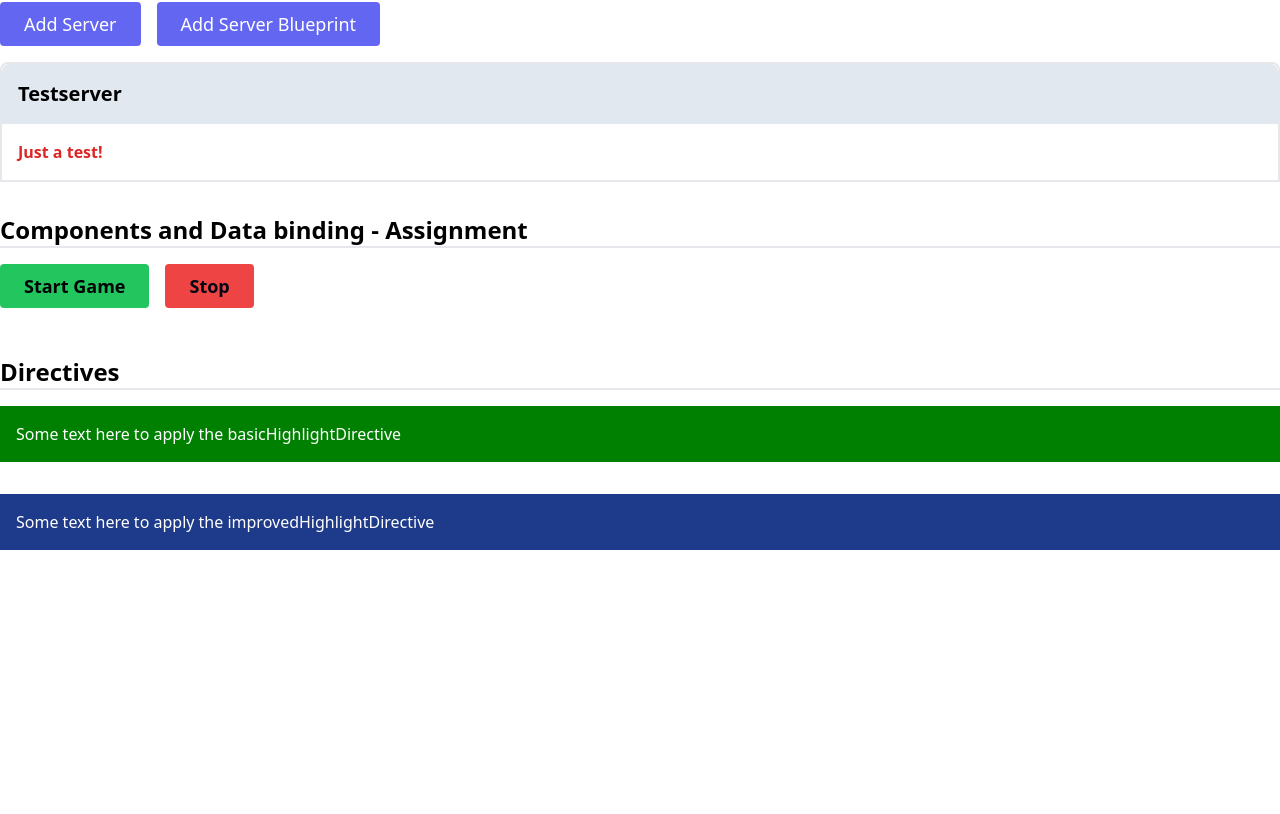
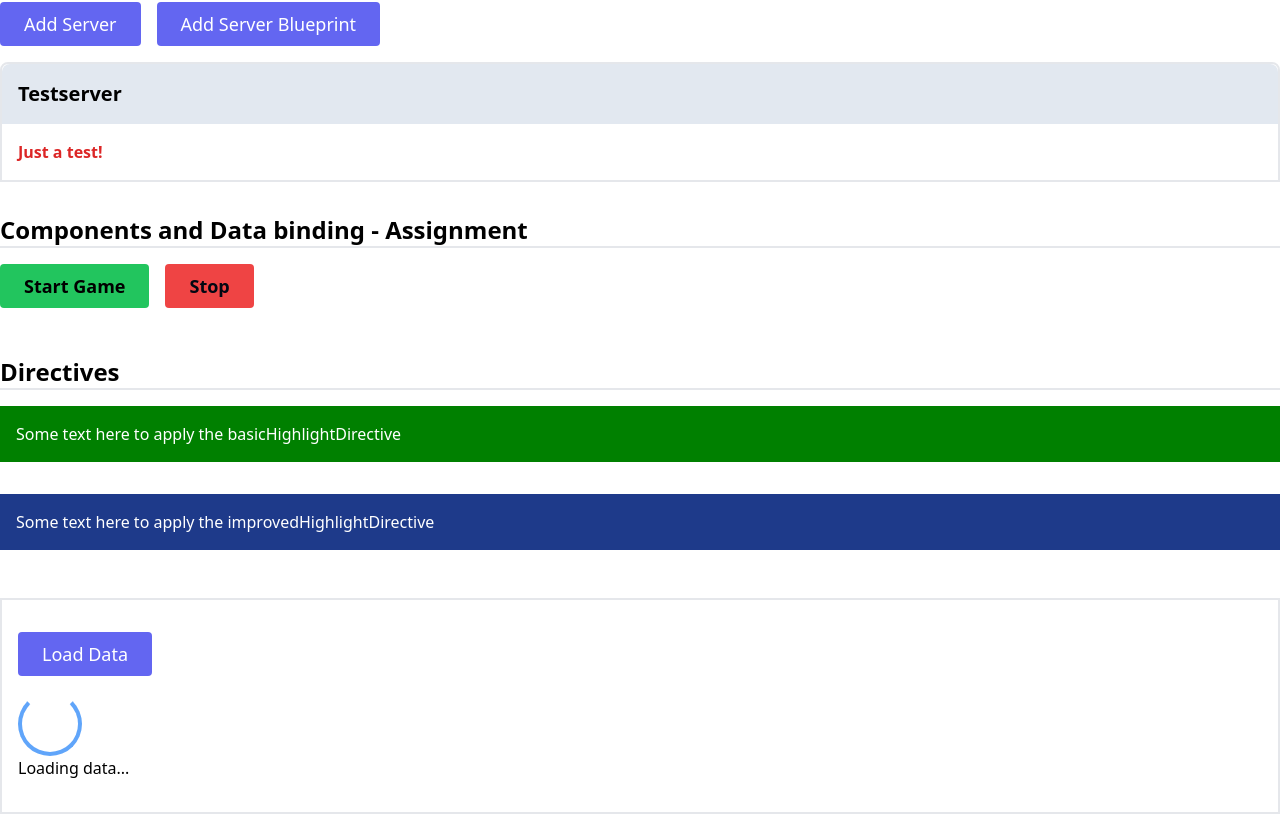
Before and after one commit to rafaelrmb/studying-angular, an Angular app: page / in a window 1280 px wide. Shown: the part 746-1560 px from the top of the page. Before the commit the page ends 1328 px from the top, so only its background shows below. Built offline with nearby package versions, Linux system fonts and the light colour scheme.

Commit message:
add directive to display data or loading status

```diff
--- a/src/app/app.component.html
+++ b/src/app/app.component.html
@@ -55,4 +55,20 @@
   >
     Some text here to apply the improvedHighlightDirective
   </p>
+  <div class="container px-4 py-8 border-2">
+    <button
+      class="inline-flex px-6 py-2 mb-4 text-lg text-white bg-indigo-500 border-0 rounded focus:outline-none hover:bg-indigo-600"
+      (click)="isDataLoaded = !isDataLoaded"
+    >
+      Load Data
+    </button>
+    <div *appUnless="!isDataLoaded">
+      <div
+        style="border-top-color: transparent"
+        class="w-16 h-16 border-4 border-blue-400 border-solid rounded-full animate-spin"
+      ></div>
+      Loading data...
+    </div>
+    <div *appUnless="isDataLoaded">Data successfully loaded!!</div>
+  </div>
 </div>
--- a/src/app/app.component.ts
+++ b/src/app/app.component.ts
@@ -9,6 +9,8 @@ export class AppComponent {
   serverElements = [
     { type: 'server', name: 'Testserver', content: 'Just a test!' },
   ];
+
+  isDataLoaded: boolean = false;
 
   oddNumbersArr: number[] = [];
   evenNumbersArr: number[] = [];
--- a/src/app/directives/unless.directive.ts
+++ b/src/app/directives/unless.directive.ts
@@ -1,10 +1,17 @@
-import { Directive } from '@angular/core';
+import { Directive, Input, TemplateRef, ViewContainerRef } from '@angular/core';
 
 @Directive({
-  selector: '[appUnless]'
+  selector: '[appUnless]',
 })
 export class UnlessDirective {
+  @Input() set appUnless(condition: boolean) {
+    condition
+      ? this.viewContainer.createEmbeddedView(this.templateRef)
+      : this.viewContainer.clear();
+  }
 
-  constructor() { }
-
+  constructor(
+    private templateRef: TemplateRef<any>,
+    private viewContainer: ViewContainerRef
+  ) {}
 }
```
